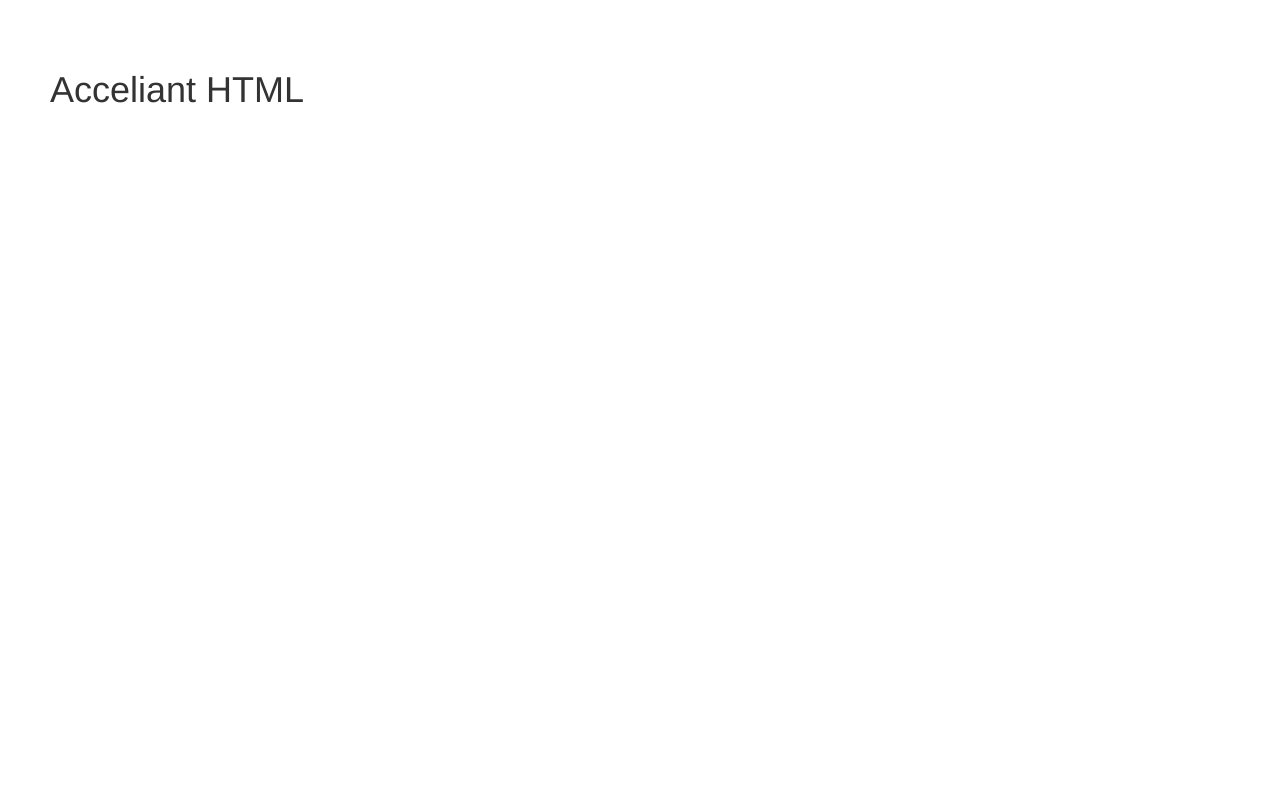
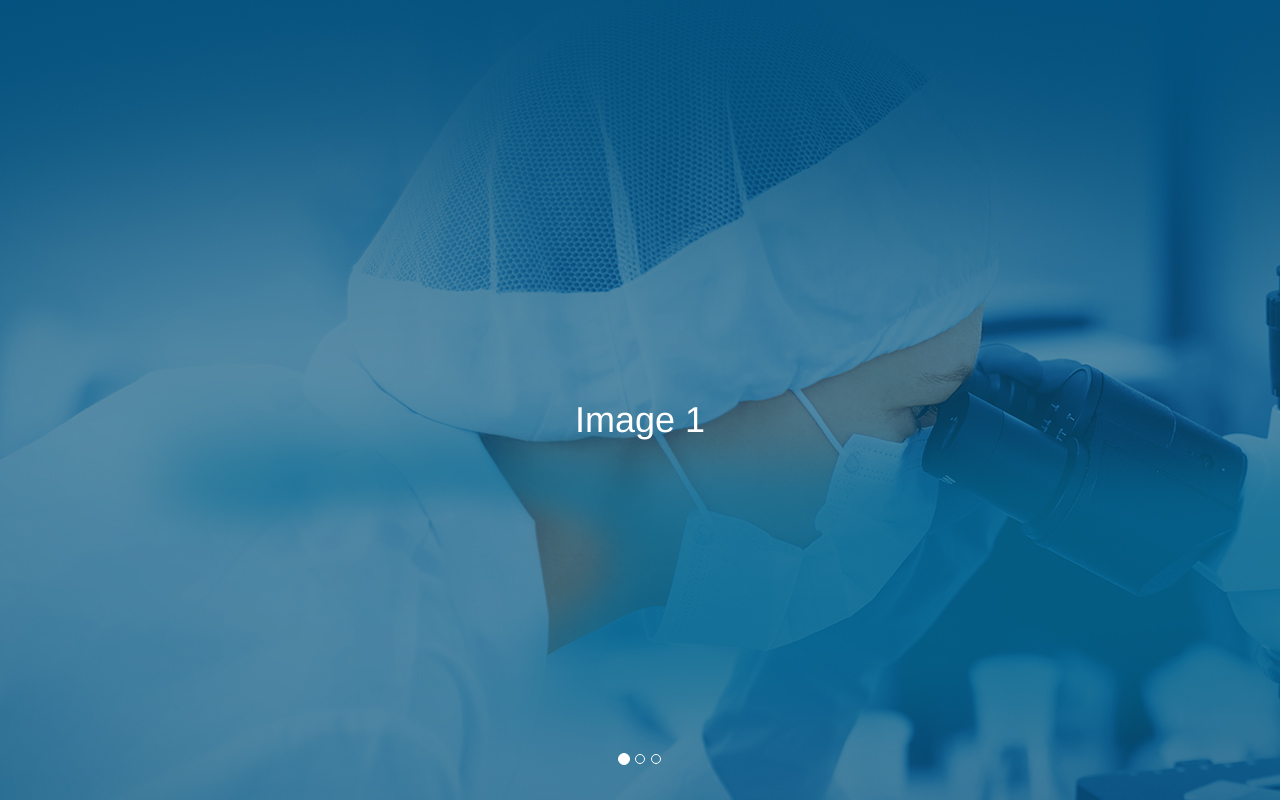
Before and after one commit to hashrakesh/Acceliant_HTML, a plain HTML site: page index.html in a window 1280 px wide. Drawn offline with Linux system fonts and the light colour scheme.

Commit message:
Added Bootstrap slider finally

```diff
--- a/css/style.css
+++ b/css/style.css
@@ -1,3 +1,19 @@
-body {
-    padding: 50px;
+.carousel-inner {
+    height: 100vh;
+    background: darkolivegreen;
+    background-size: cover;
+    background-position: center center;
 }
+.carousel-inner .item {
+    height: 100%;
+}
+.carousel-inner .item h1 {
+    position: absolute;
+    top: 50%;
+    left: 50%;
+    transform: translate(-50%, -50%);
+    color: white;
+}
+.carousel-inner .item:nth-child(1) { background-image: url(../images/banner-01.jpg); }
+.carousel-inner .item:nth-child(2) { background-image: url(../images/banner-02.jpg); }
+.carousel-inner .item:nth-child(3) { background-image: url(../images/banner-03.jpg); }
--- a/index.html
+++ b/index.html
@@ -12,7 +12,31 @@
 	<link rel="stylesheet" href="css/style.css">
 </head>
 <body>
-	<h1>Acceliant HTML</h1>
+
+	  <div id="myCarousel" class="carousel slide" data-ride="carousel" data-interval="false">
+	    <!-- Indicators -->
+	    <ol class="carousel-indicators">
+	      <li data-target="#myCarousel" data-slide-to="0" class="active"></li>
+	      <li data-target="#myCarousel" data-slide-to="1"></li>
+	      <li data-target="#myCarousel" data-slide-to="2"></li>
+	    </ol>
+
+	    <!-- Wrapper for slides -->
+	    <div class="carousel-inner">
+	      <div class="item active">
+			<h1>Image 1</h1>
+	      </div>
+
+	      <div class="item">
+			<h1>Image 2</h1>
+	      </div>
+
+	      <div class="item">
+			<h1>Image 3</h1>
+	      </div>
+	    </div>
+	  </div>
+
 
 	<script type="text/javascript" src="js/jquery-2.2.2.min.js"></script>
 	<script type="text/javascript" src="js/bootstrap.js"></script>
```
